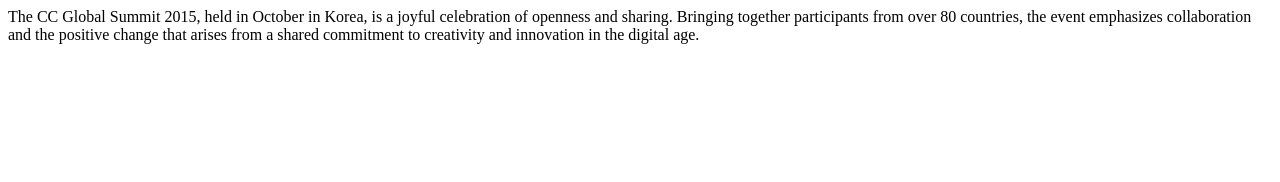
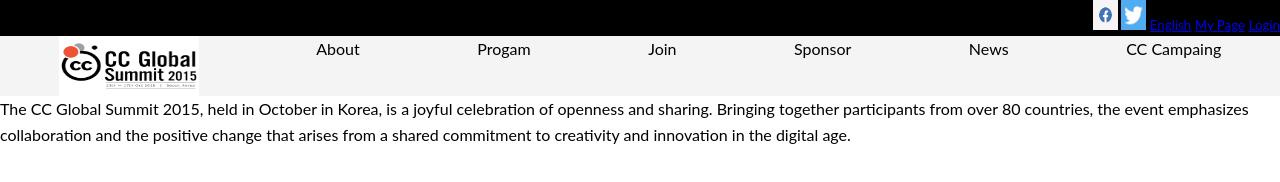
Before and after one commit to Felipemnmagalhaes/websitemicro, a plain HTML site: page about.html in a window 1280 px wide. Drawn offline with Linux system fonts and the light colour scheme.

Commit message:
corretions about

```diff
--- a/about.html
+++ b/about.html
@@ -1,3 +1,35 @@
+<head>
+    <meta charset="UTF-8">
+    <meta name="viewport" content="width=device-width, initial-scale=1.0">
+    <title>Minha Página Responsiva</title>
+    <link rel="stylesheet" href="style.css">
+</head>
+<body>
+    <header class="header1">
+
+
+            <a href="facebook.com" ><img src="facebookicon.png" id= "logo"alt="ERROR" height="30" width ="25"></a>
+            <a href="https://x.com/?lang=pt&mx=2" ><img src="twittericon.png" id= "logo"alt="ERROR" height="30" width ="25"></a>
+            <a href="index.html"> English</a>
+            <a href="index.html">My Page</a>
+            <a href="index.html">Login</a>
+
+    </header>
+    <header>
+
+        <nav>
+            <ul >
+                <img src="./CC_Global_Summit_2015.png" alt="error" height="60" width="140">
+                <li><a href="about.html">About </a></li>
+                <li><a href="about.html">Progam</a></li>
+                <li><a href="about.html">Join</a></li>
+                <li><a href="about.html">Sponsor </a></li>
+                <li><a href="about.html">News</a></li>
+                <li><a href="about.html">CC Campaing</a></li>
+            </ul>
+        </nav>
+
+    </header>
 <Body>
     <p>The CC Global Summit 2015, held in October in Korea, is a joyful celebration of openness and sharing. Bringing together participants from over 80 countries, the event emphasizes collaboration and the positive change that arises from a shared commitment to creativity and innovation in the digital age.</p>
 </Body>
```
Also changed, not shown: index.html (+3 -3 lines).
